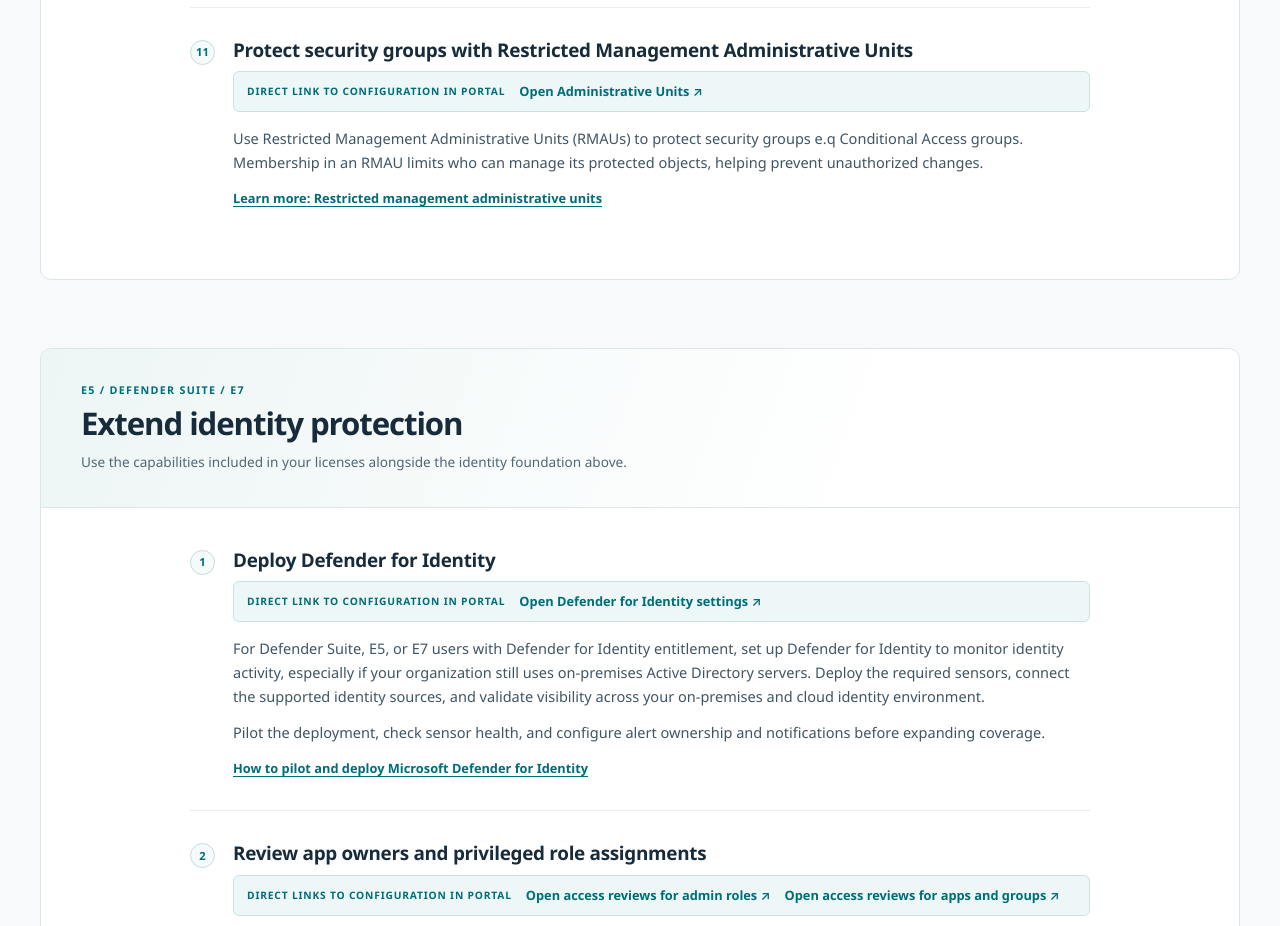
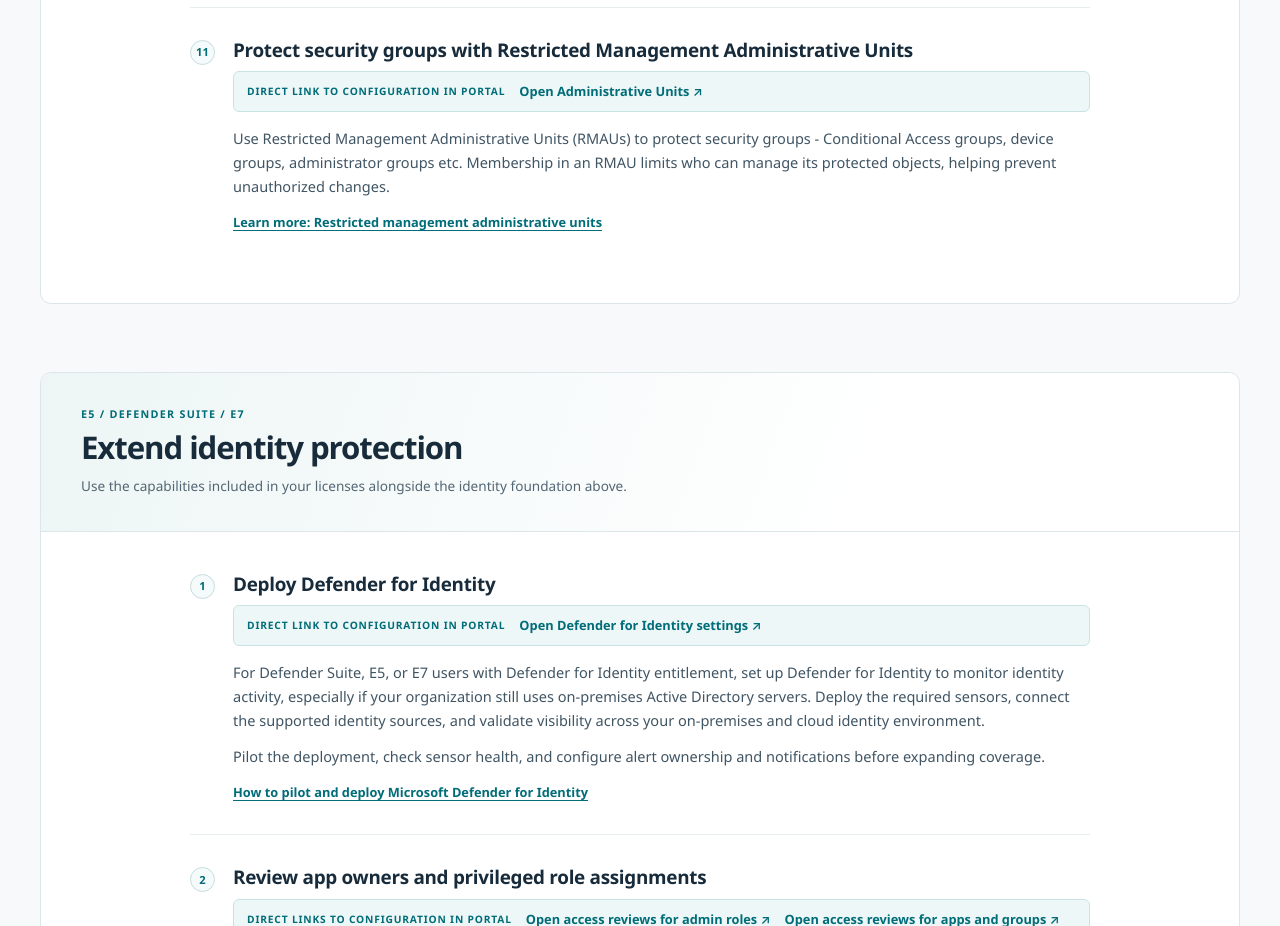
Before and after one commit to CoC-MS/ALSO-Microsoft-Security-Fundamentals-and-Copilot-Readiness, a plain HTML site: page site/index.html in a window 1280 px wide. Shown: the part 6960-7886 px from the top of the page. Drawn offline with Linux system fonts and the light colour scheme.

Commit message:
Update restricted admin unit examples (#4)
Co-authored-by: Vladislav Johansen <Vladislav.Johansen@also.com>
Co-authored-by: Copilot App <223556219+Copilot@users.noreply.github.com>

```diff
--- a/site/index.html
+++ b/site/index.html
@@ -223,7 +223,7 @@
           <div class="step-marker">11</div><div class="step-content">
             <h3>Protect security groups with Restricted Management Administrative Units</h3>
             <div class="portal-links"><span class="portal-tag">Direct link to configuration in portal</span><a class="resource-link" href="https://entra.microsoft.com/#view/Microsoft_AAD_IAM/RolesManagementMenuBlade/~/AdminUnits">Open Administrative Units <span aria-hidden="true">&#8599;</span></a></div>
-            <p>Use Restricted Management Administrative Units (RMAUs) to protect security groups e.q Conditional Access groups. Membership in an RMAU limits who can manage its protected objects, helping prevent unauthorized changes.</p>
+            <p>Use Restricted Management Administrative Units (RMAUs) to protect security groups - Conditional Access groups, device groups, administrator groups etc. Membership in an RMAU limits who can manage its protected objects, helping prevent unauthorized changes.</p>
             <div class="resource-links"><a href="https://learn.microsoft.com/en-us/entra/identity/role-based-access-control/admin-units-restricted-management">Learn more: Restricted management administrative units</a></div>
           </div>
         </article>
```
Also changed, not shown: tests/site.test.mjs (+1 -1 lines).
